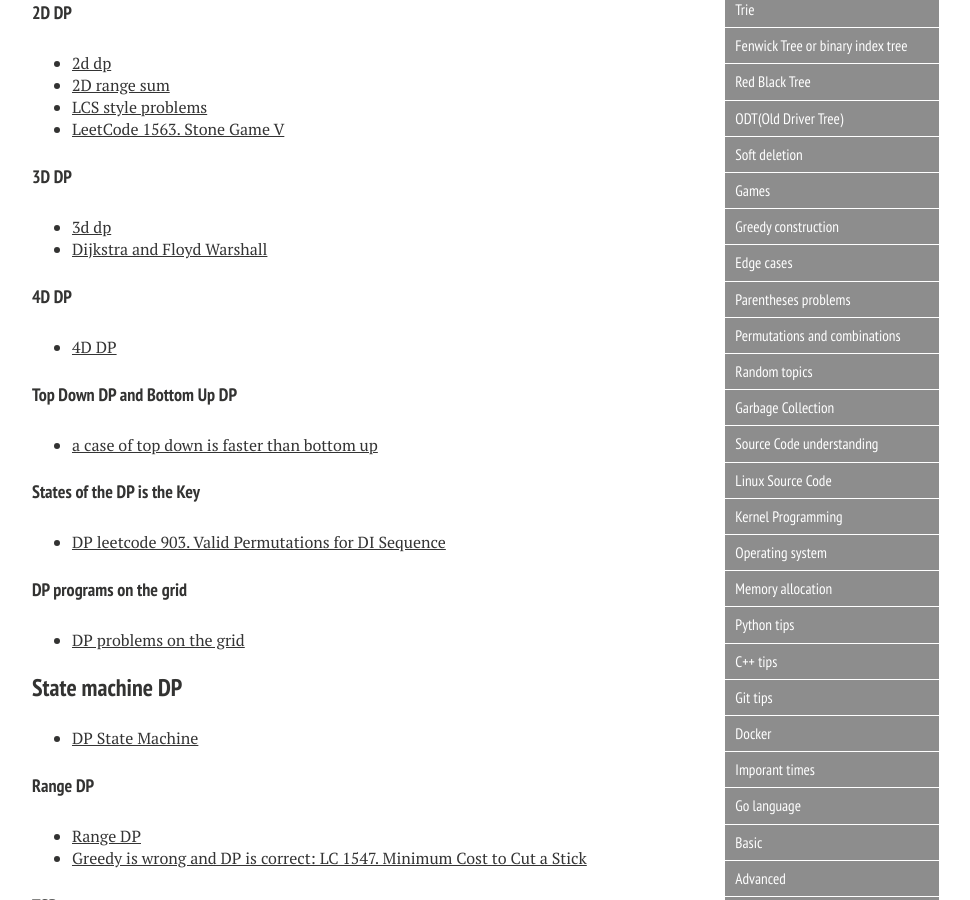
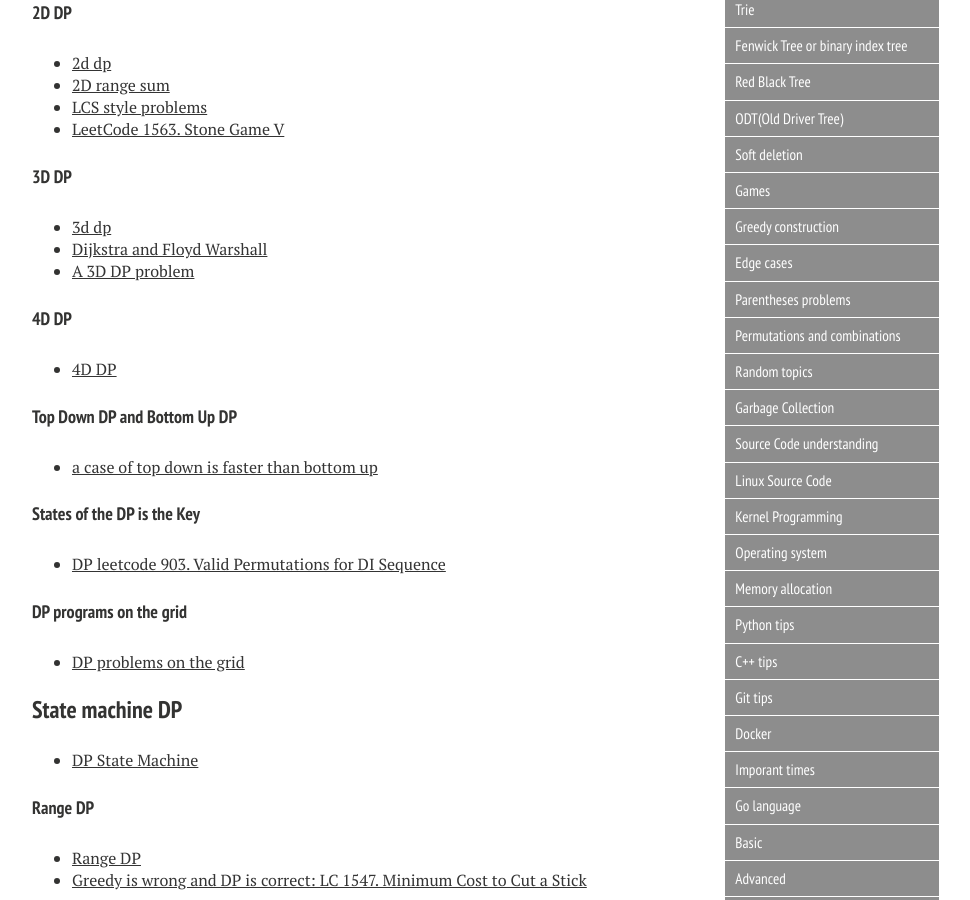
Before and after one commit to xiaokeshen/xiaokeshen.github.io, a Jekyll site: the page built from SoftwareEngineering/index.md, in a window 1280 px wide and 900 px high, scrolled down 3057 px. Shown: the whole window, without its empty margins (288-1258 px from the left). Built offline with Jekyll 4.4.1, drawn with Linux system fonts in a browser that asks for light colours; nearby versions of some CDN libraries.

Commit message:
Add a 3D DP problem

```diff
--- a/SoftwareEngineering/index.md
+++ b/SoftwareEngineering/index.md
@@ -114,6 +114,7 @@ My 'Serious' coding got started since I became a student as a Computer Science M
 #### 3D DP
 - [3d dp](https://medium.com/@jim.morris.shen/3d-dp-c5488ba77f9a?source=friends_link&sk=91a4aaccdf4d1c63025bb7186e3c54c5)
 - [Dijkstra and Floyd Warshall](https://medium.com/analytics-vidhya/dijkstra-and-floyd-warshall-floyd-war-1937d8ac95f0)
+- [A 3D DP problem](https://jimmy-shen.medium.com/a-3d-dp-problem-4a44c0454821)
 
 #### 4D DP
 - [4D DP](https://medium.com/@jim.morris.shen/4d-dp-4d46571a52b6?source=friends_link&sk=dbce05135c72155acba37ed9ae6b10fb)
```
